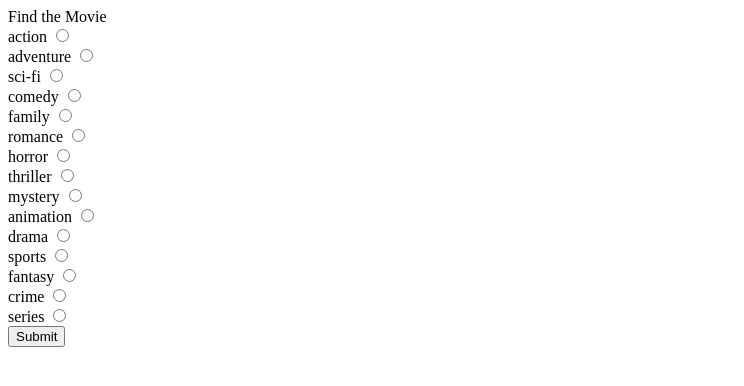
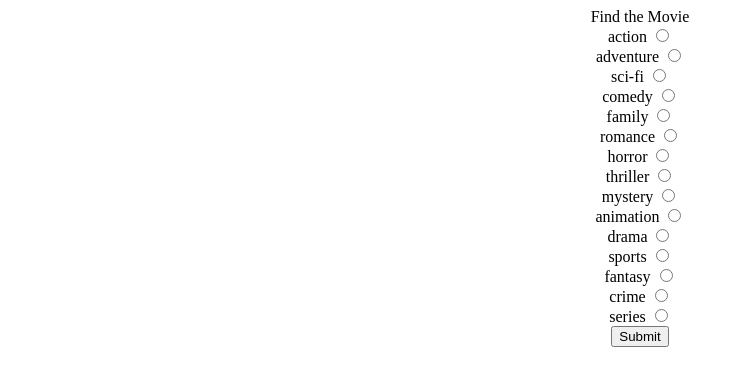
Before and after one commit to Mhamsho123/findmovies, a plain HTML site: page index.html in a window 1280 px wide. Shown: the whole page, without its empty margins (0-744 px from the left). Drawn offline with Linux system fonts and the light colour scheme.

Commit message:
Fixed some minor issues

```diff
--- a/index.html
+++ b/index.html
@@ -2,7 +2,7 @@
 <head>
     <meta charset="UTF-8">
     <meta name="viewport" content="width=device-width, initial-scale=1.0">
-    <link rel="stylesheet" href="style.css" type="module">
+    <link rel="stylesheet" href="style.css">
     <title>Movie Finder Applicaton</title>
 </head>
 <body>
--- a/index.js
+++ b/index.js
@@ -11,7 +11,7 @@ function renderList(){
         html += `
         <div class="movieRendered">
             <label for="${genres}">${genres}</label>
-            <input type="radio" id="${genres}" name="genres" value="${genres }">
+            <input class="movieRendered" type="radio" id="${genres}" name="genres" value="${genres }">
         </div>
     `
     }
```
